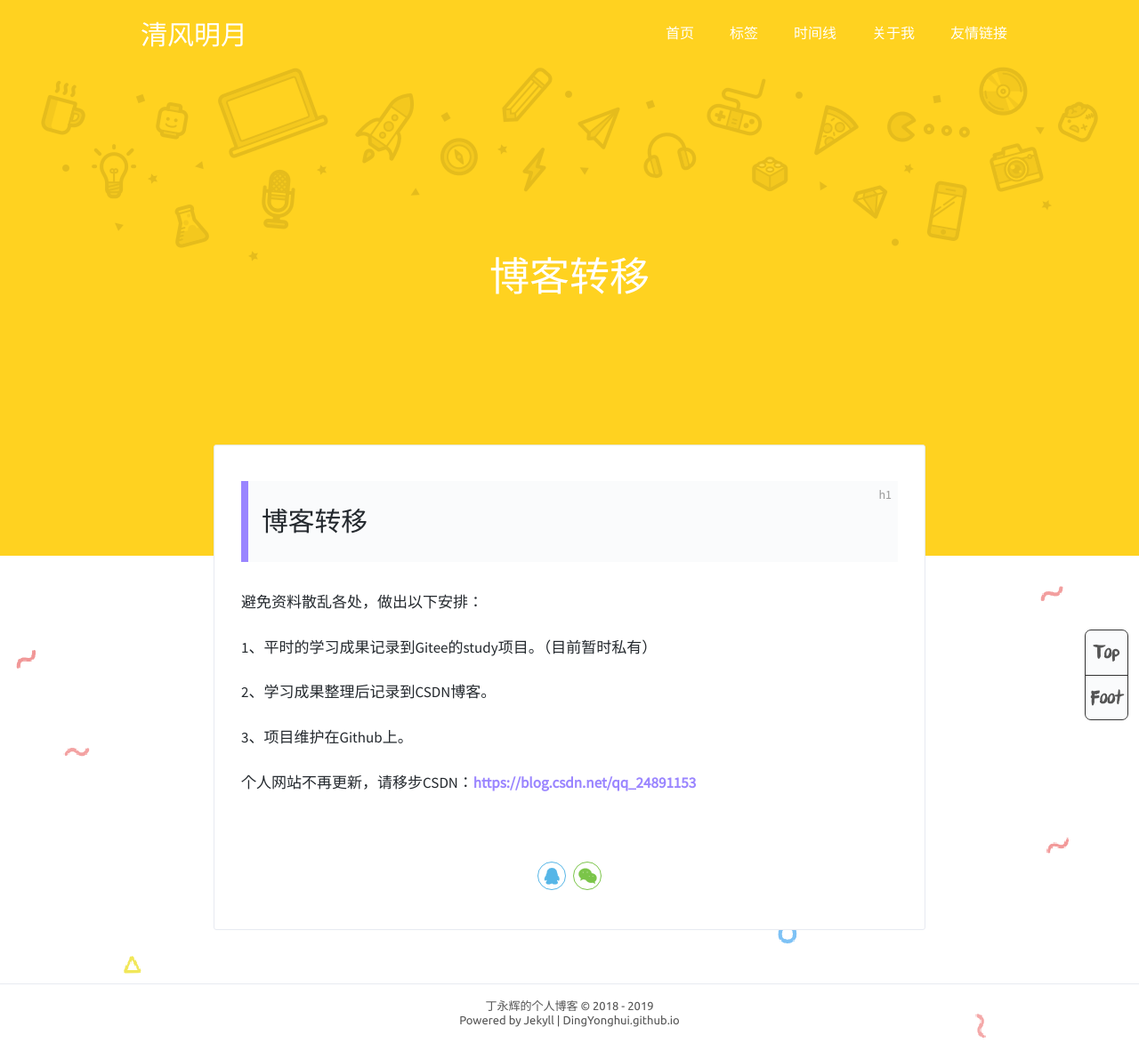
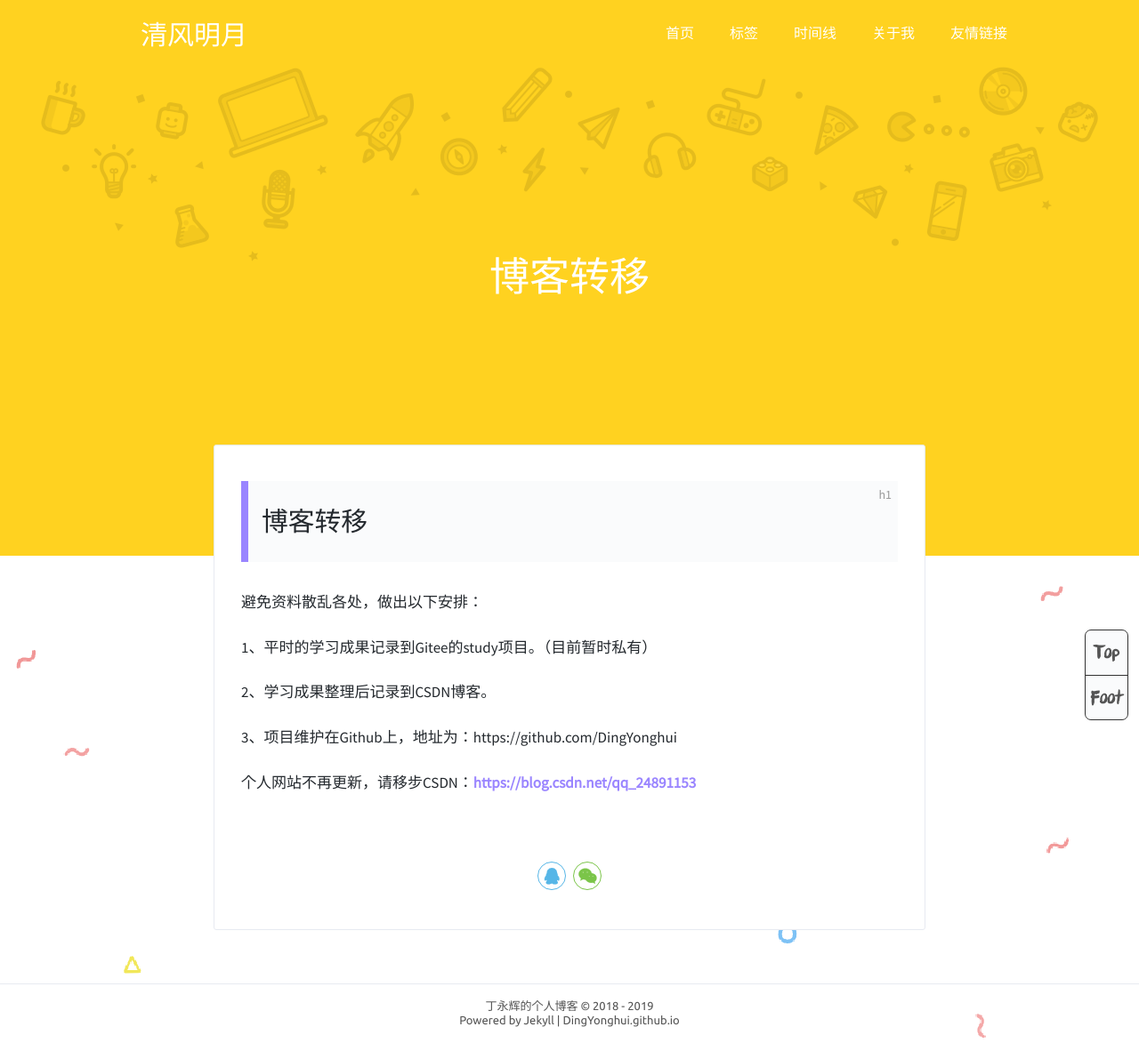
Before and after one commit to DingYonghui/DingYonghui.github.io, a Jekyll site: the page built from _posts/2019-09-01-index-博客转移.md, in a window 1280 px wide. Shown: the whole page at 89% size. Built offline with Jekyll 4.4.1, drawn with Linux system fonts in a browser that asks for light colours; comment, search, counter and statistics services are not loaded.

Commit message:
修改说明

```diff
--- a/_posts/2019-09-01-index-博客转移.md
+++ b/_posts/2019-09-01-index-博客转移.md
@@ -16,7 +16,7 @@ tags: index
 
 2、学习成果整理后记录到CSDN博客。
 
-3、项目维护在Github上。
+3、项目维护在Github上，地址为：https://github.com/DingYonghui
 
 
 
```
Also changed, not shown: README.md.
